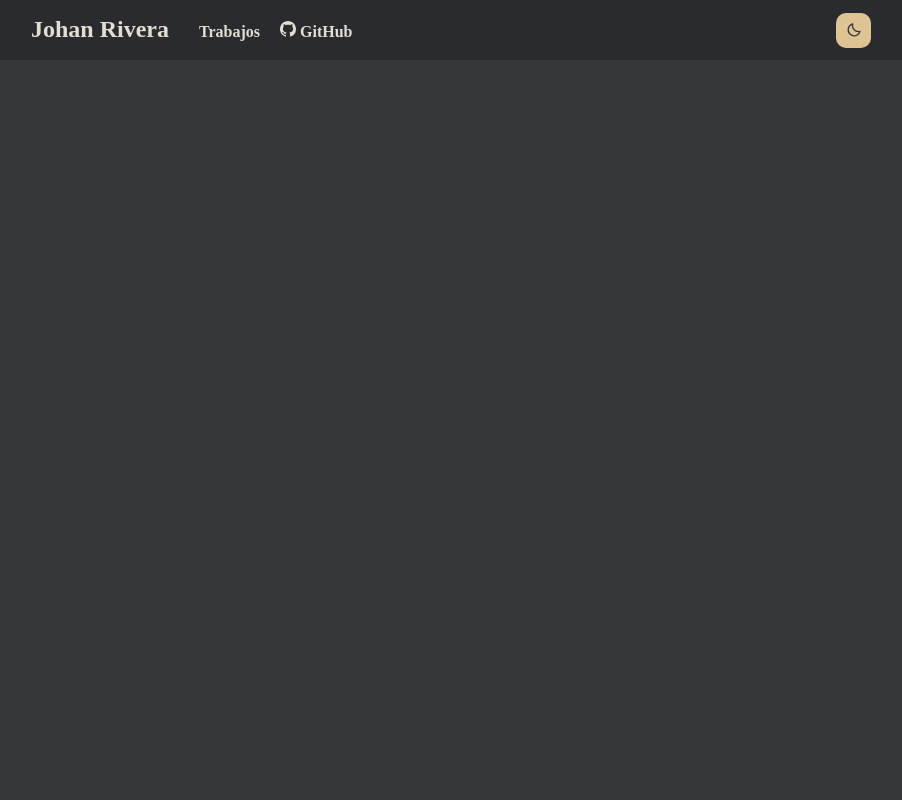
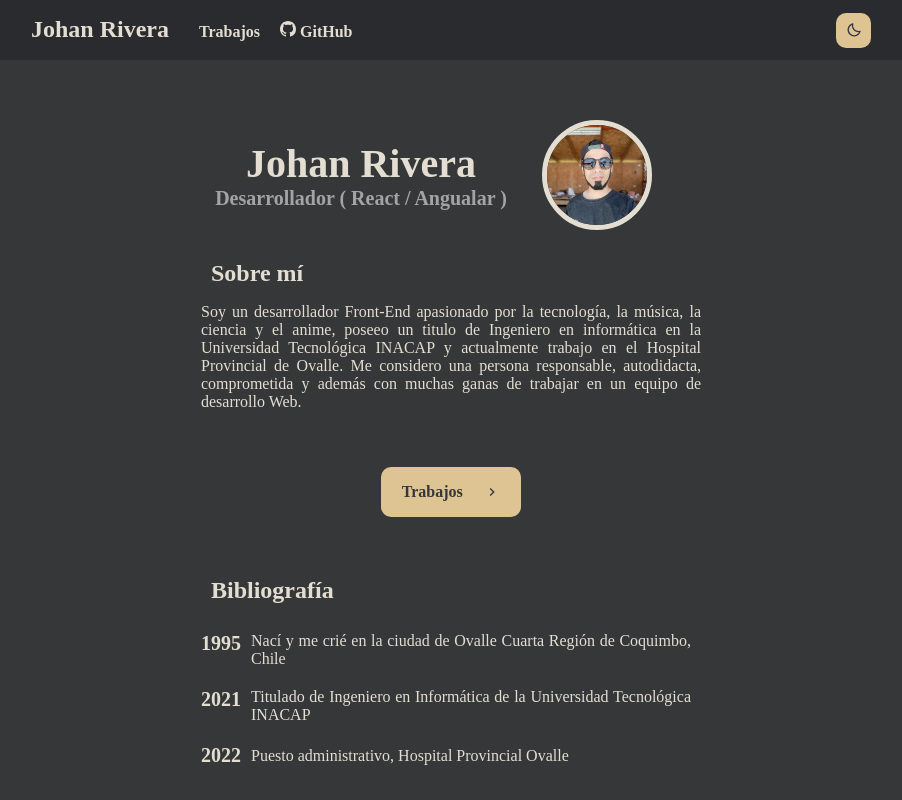
Before and after one commit to JoviRC/Control-Ingreso-React, a React (Create React App) app: page / in a window 1280 px wide. Shown: the top 800 px of the page, without its empty margins (189-1091 px from the left). Built offline with nearby package versions, Linux system fonts and the light colour scheme; a web font is replaced by a local one.

Commit message:
cambio dominio

```diff
--- a/package.json
+++ b/package.json
@@ -1,5 +1,5 @@
 {
-  "homepage":"https://JoviRC.github.io/Portfolio-React",
+  "homepage":"https://JoviRC.github.io",
   "name": "portfolio",
   "version": "0.1.0",
   "private": true,
--- a/src/components/NavBar.tsx
+++ b/src/components/NavBar.tsx
@@ -134,7 +134,7 @@ function NavBar(props: any) {
                 <Box>
                     <Container>
                         <Link
-                            to="/Portfolio-React/"
+                            to="/"
                             style={{ textDecoration: "none" }}
                             onClick={() => setPress(false)}
                         >
--- a/src/lib/Routes.jsx
+++ b/src/lib/Routes.jsx
@@ -36,7 +36,7 @@ const Router = () => {
                             <>
                                 <AnimatePresence exitBeforeEnter initial={false}>
                                     <Switch key={location.key} location={location}>
-                                        <Route exact path="/Portfolio-React/">
+                                        <Route exact path="/">
                                             <WebPage />
                                         </Route>
                                         <Route path="/works">
```
